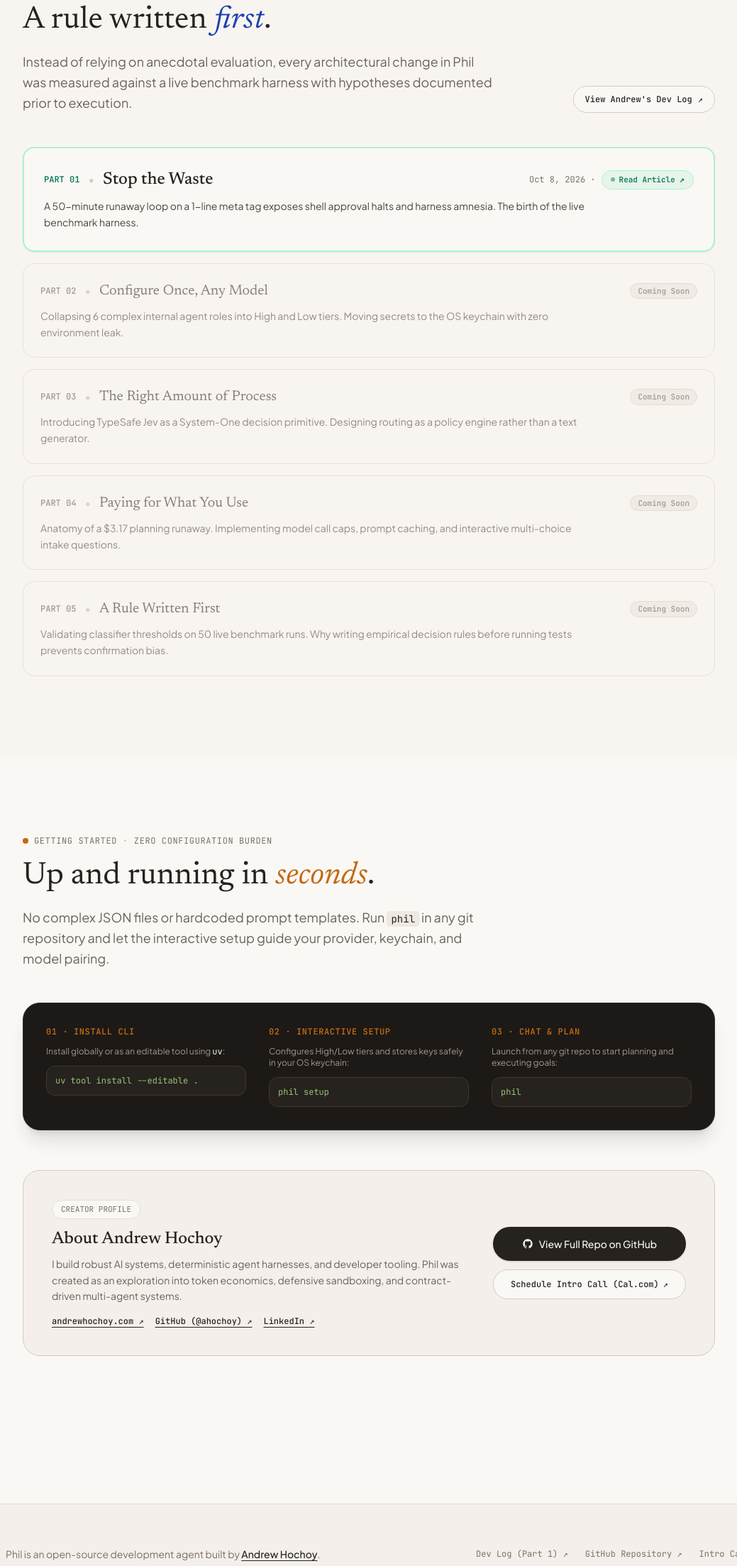
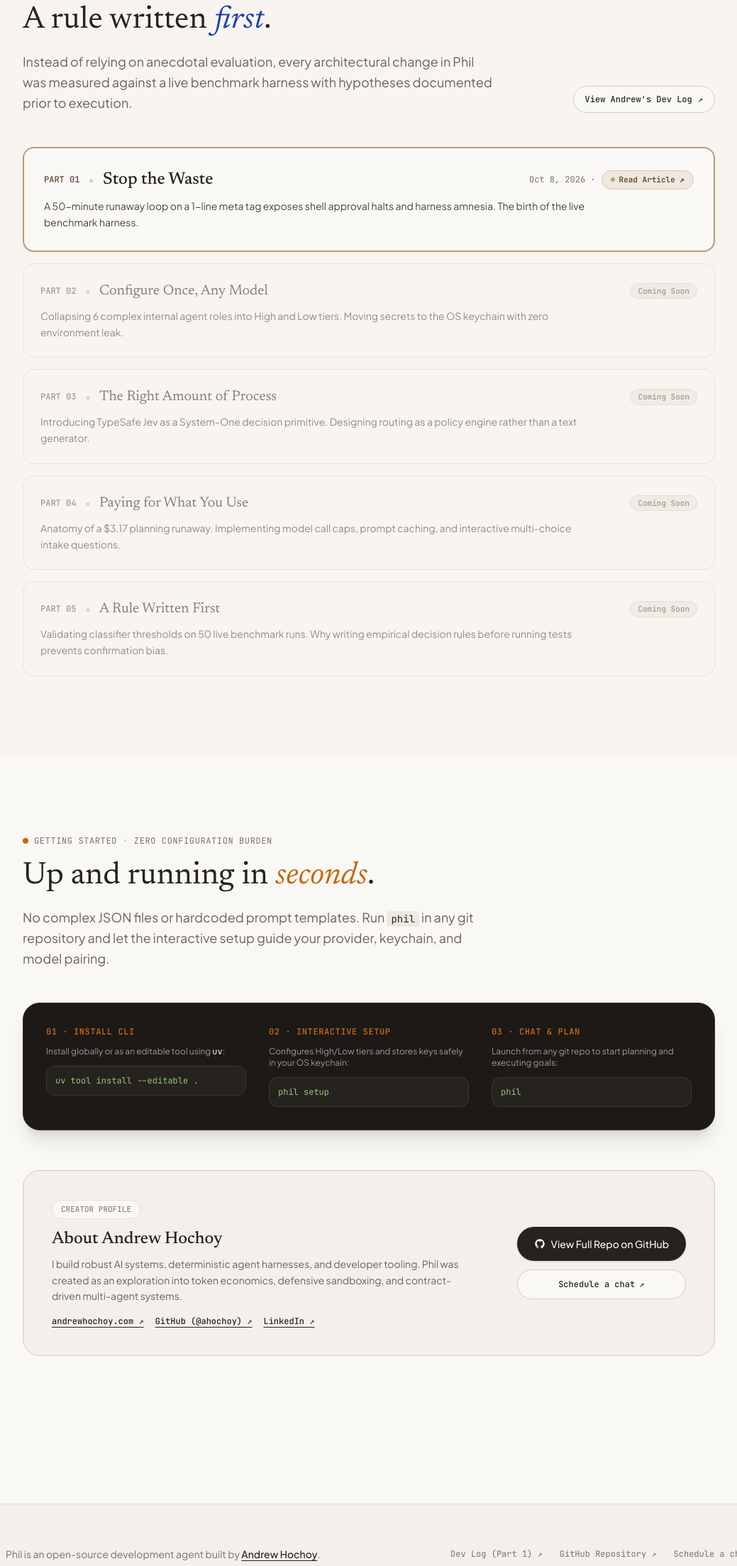
Before and after one commit to ahochoy/phil, an Astro site in the folder site/: page / in a window 1280 px wide. Shown: the part 5363-7570 px from the top of the page at 71% size, without its empty margins (120-1159 px from the left). Built offline with nearby package versions, Linux system fonts and the light colour scheme; Astro itself is replaced by a stand-in of ours.

Commit message:
style(site): use warm taupe highlight for devlog part 1 and refine chat link label

```diff
--- a/site/src/components/Benchmarks.astro
+++ b/site/src/components/Benchmarks.astro
@@ -94,28 +94,28 @@ const ARTICLES: ArticleItem[] = [
             href={article.url}
             target="_blank"
             rel="noopener noreferrer"
-            class="block p-6 sm:p-7 rounded-2xl bg-[#FAF8F5] border-2 border-[#A7F3D0] hover:border-[#0B7A5A] shadow-xs hover:shadow-md transition-all group relative overflow-hidden"
+            class="block p-6 sm:p-7 rounded-2xl bg-[#FAF8F5] border-2 border-[#B89B7D] hover:border-[#6B503D] shadow-xs hover:shadow-md transition-all group relative overflow-hidden"
           >
             <div class="flex flex-col sm:flex-row sm:items-center justify-between gap-3 mb-2.5">
               <div class="flex items-center gap-3 flex-wrap">
-                <span class="font-mono text-xs text-[#0B7A5A] font-bold">
+                <span class="font-mono text-xs text-[#6B503D] font-bold">
                   PART {article.num}
                 </span>
                 <span class="text-[#D5CCC0] hidden sm:inline">•</span>
-                <h3 class="font-serif text-xl sm:text-2xl font-medium text-[#26221E] group-hover:text-[#0B7A5A] transition-colors">
+                <h3 class="font-serif text-xl sm:text-2xl font-medium text-[#26221E] group-hover:text-[#6B503D] transition-colors">
                   {article.title}
                 </h3>
               </div>
 
-              <!-- Live Badge -->
+              <!-- Live Badge (Warm Taupe / Brown) -->
               <div class="flex items-center gap-2 self-start sm:self-auto">
                 {article.date && (
                   <span class="text-xs font-mono text-[#7A7268] hidden md:inline">
                     {article.date} ·
                   </span>
                 )}
-                <span class="inline-flex items-center gap-1.5 px-3 py-1 rounded-full bg-[#E6F4EA] border border-[#A7F3D0] text-[#0B7A5A] font-mono text-[11px] font-semibold group-hover:bg-[#0B7A5A] group-hover:text-[#FAF8F5] transition-colors">
-                  <span class="w-1.5 h-1.5 rounded-full bg-[#0B7A5A] group-hover:bg-[#FAF8F5] animate-pulse"></span>
+                <span class="inline-flex items-center gap-1.5 px-3 py-1 rounded-full bg-[#EFE8DE] border border-[#D5C7B5] text-[#5C4533] font-mono text-[11px] font-semibold group-hover:bg-[#5C4533] group-hover:text-[#FAF8F5] group-hover:border-[#5C4533] transition-colors">
+                  <span class="w-1.5 h-1.5 rounded-full bg-[#7A5C43] group-hover:bg-[#FAF8F5] animate-pulse"></span>
                   <span>Read Article</span>
                   <span class="text-xs">↗</span>
                 </span>
--- a/site/src/components/QuickStart.astro
+++ b/site/src/components/QuickStart.astro
@@ -124,7 +124,7 @@ import { SITE_CONFIG } from "../config";
         rel="noopener noreferrer"
         class="inline-flex items-center justify-center gap-1.5 px-6 py-3 rounded-full border border-[#D5CCC0] bg-[#FAF8F5] text-[#26221E] text-xs font-mono font-medium hover:bg-[#EFE9E2] hover:border-[#B8ADA0] transition-all text-center"
       >
-        <span>Schedule Intro Call (Cal.com)</span>
+        <span>Schedule a chat</span>
         <span>↗</span>
       </a>
     </div>
--- a/site/src/layouts/Layout.astro
+++ b/site/src/layouts/Layout.astro
@@ -119,7 +119,7 @@ const {
         <div class="flex items-center gap-6 text-xs font-mono text-[#7A7268]">
           <a href={SITE_CONFIG.links.devlogPart1} target="_blank" class="hover:text-[#26221E] transition-colors">Dev Log (Part 1) ↗</a>
           <a href={SITE_CONFIG.links.github} target="_blank" class="hover:text-[#26221E] transition-colors">GitHub Repository ↗</a>
-          <a href={SITE_CONFIG.links.cal} target="_blank" class="hover:text-[#26221E] transition-colors">Intro Call ↗</a>
+          <a href={SITE_CONFIG.links.cal} target="_blank" class="hover:text-[#26221E] transition-colors">Schedule a chat ↗</a>
         </div>
       </div>
     </footer>
```
